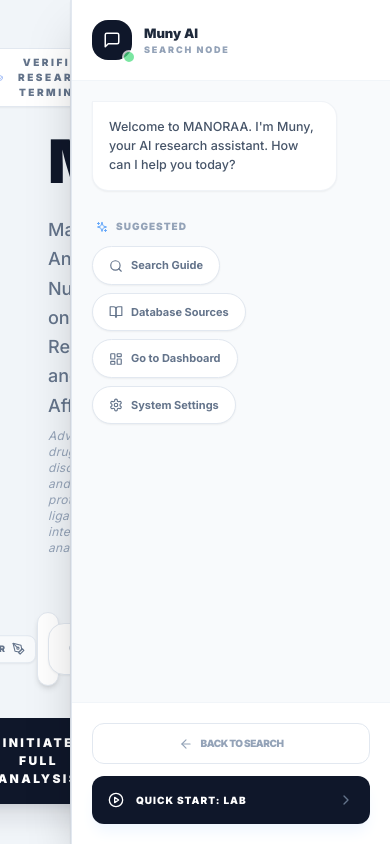
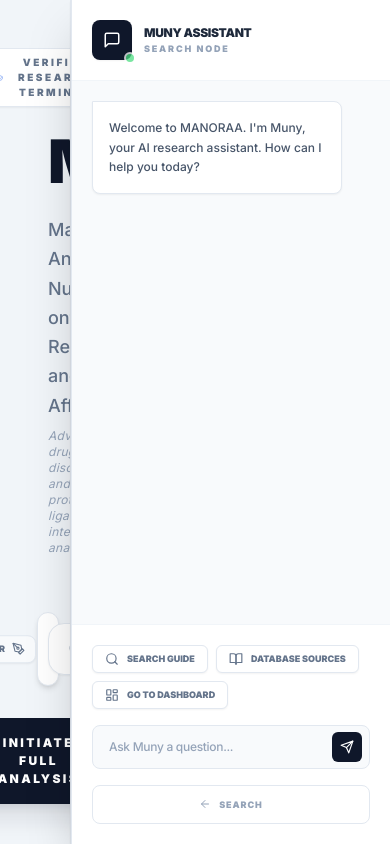
Before and after one commit to syntaxginger/Manoraa_1st-demo, a React (Vite) app: page / in a window 390 px wide. Built offline with nearby package versions, Linux system fonts and the light colour scheme.

Commit message:
refactor: enhance MunySidebar with improved message handling and UI responsiveness
(add chat streaming)

```diff
--- a/src/components/layout/MunySidebar.jsx
+++ b/src/components/layout/MunySidebar.jsx
@@ -1,8 +1,8 @@
-import React, { useState, useEffect } from 'react';
+import React, { useState, useEffect, useRef } from 'react';
 import { useNavigate } from 'react-router-dom';
 import {
   MessageSquare, ChevronRight, Sparkles, ArrowLeft, PlayCircle,
-  BookOpen, Settings, RotateCcw, FileText, Search, LayoutDashboard
+  BookOpen, Settings, RotateCcw, FileText, Search, LayoutDashboard, Send
 } from 'lucide-react';
 
 const MunySidebar = ({ currentAffinity, interactions, currentPage }) => {
@@ -10,44 +10,40 @@ const MunySidebar = ({ currentAffinity, interactions, currentPage }) => {
   const [messages, setMessages] = useState([]);
   const [currentOptions, setCurrentOptions] = useState([]);
   const [isThinking, setIsThinking] = useState(false);
+  const [inputValue, setInputValue] = useState("");
+  const chatEndRef = useRef(null);
 
-  // --- 1. CONFIG: หน้าและคำถามที่สำคัญ (Contextual Suggestions) ---
+  const scrollToBottom = () => {
+    chatEndRef.current?.scrollIntoView({ behavior: "smooth" });
+  };
+
+  useEffect(() => {
+    scrollToBottom();
+  }, [messages, isThinking]);
+
+  // --- 1. CONFIG: Contextual Messages & Suggested Chips ---
   const pageConfigs = {
     search: {
       welcome: "Welcome to MANORAA. I'm Muny, your AI research assistant. How can I help you today?",
       options: [
         { label: "Search Guide", action: "guide_info", icon: <Search size={14}/> },
         { label: "Database Sources", action: "db_info", icon: <BookOpen size={14}/> },
-        { label: "Go to Dashboard", action: "/dashboard", icon: <LayoutDashboard size={14}/>, isReal: true },
-        { label: "System Settings", action: "/settings", icon: <Settings size={14}/> }
-      ],
-      backPath: "/" // หน้าแรกอยู่แล้ว
+        { label: "Go to Dashboard", action: "/dashboard", icon: <LayoutDashboard size={14}/>, isReal: true }
+      ]
     },
     dashboard: {
       welcome: "Insight Dashboard loaded. I've analyzed the structural clusters and binding trends.",
       options: [
         { label: "What is this score?", action: "score_info" },
-        { label: "Deep-Dive in 3D Lab", action: "/lab", icon: <PlayCircle size={14}/>, isReal: true },
-        { label: "Back to Search", action: "/", icon: <Search size={14}/>, isReal: true }
-      ],
-      backPath: "/"
+        { label: "Deep-Dive in 3D Lab", action: "/lab", icon: <PlayCircle size={14}/>, isReal: true }
+      ]
     },
     lab: {
       welcome: "3D Lab active. I'm ready to calculate real-time binding affinity and forces.",
       options: [
         { label: "How to interact?", action: "lab_info" },
-        { label: "Check Ki Affinity", action: "affinity", isReal: true },
         { label: "View Report", action: "/report", icon: <FileText size={14}/>, isReal: true }
-      ],
-      backPath: "/"
-    },
-    report: {
-      welcome: "Summary Report generated. All molecular interactions are mapped and verified.",
-      options: [
-        { label: "Export Data", action: "export_info" },
-        { label: "Start New Analysis", action: "/", icon: <RotateCcw size={14}/>, isReal: true }
-      ],
-      backPath: "/"
+      ]
     }
   };
 
@@ -58,78 +54,100 @@ const MunySidebar = ({ currentAffinity, interactions, currentPage }) => {
     setCurrentOptions(config.options);
   }, [currentPage]);
 
-  // --- 2. DEMO ANSWERS: จำลองคำตอบ 5 แบบ ---
-  const getDemoResponse = (action) => {
-    const responses = {
-      "guide_info": "To search, enter a PDB ID (e.g., 1HLV) or a SMILES string. My system will retrieve hierarchical data and visualize it in 3D.",
-      "db_info": "MANORAA integrates data from UniProt, PDBbind, and ChEMBL. We use a hierarchical structure to make navigation 10x faster.",
-      "score_info": "The 'Smart Score' represents a weighted average of binding affinity and structural stability (RMSD). Higher is better.",
-      "lab_info": "You can click on any atom to view its specific interactions. Toggle the 'Pocket' view to see the binding site clearly.",
-      "affinity": `Current analysis shows a Binding Affinity (Ki) of **${currentAffinity || '5.2'} nM**, indicating a very strong interaction.`,
-      "export_info": "You can export the results as a PDF Report or download the processed PDB file for further MD simulations."
-    };
-    return responses[action] || "Processing your request... Module synchronized.";
+  // --- 2. LOGIC: Interaction Responses (Hard-coded) ---
+  const getResponse = (queryText, action = null) => {
+    const query = queryText.toLowerCase().trim();
+
+    // Check by Action (from Selection Menu)
+    if (action === "guide_info") return "To start, enter a PDB ID or SMILES string in the search bar. I will then perform a hierarchical analysis of the molecular structures.";
+    if (action === "db_info") return "MANORAA integrates high-quality data from UniProt, PDB, and ChEMBL to ensure precise binding affinity predictions.";
+    if (action === "score_info") return "The LogKi score is calculated using our validated regression models, considering interatomic distances and atom types.";
+    if (action === "lab_info") return "In the 3D Lab, you can use the Ruler tool to measure atomic distances. These values directly influence the affinity prediction.";
+
+    // Navigation Responses
+    if (action?.startsWith('/')) return `Acknowledged. Redirecting you to the ${action.replace('/', '')} module...`;
+
+    // Check by Text Input (Manual Typing)
+    if (query.includes("what is stu")) return "STU (Staurosporine) is a potent alkaloid and kinase inhibitor used as a reference ligand in this analysis.";
+    if (query.includes("purpose") || query.includes("web") || query.includes("manoraa")) return "MANORAA is a specialized platform for protein-ligand interaction analysis and binding affinity prediction.";
+
+    return "I'm sorry, this free-text feature is not yet available in the Demo version. Please use the suggested chips above for guidance.";
   };
 
-  // --- 3. LOGIC: การจัดการคำตอบและ Thinking Mode ---
-  const handleSelection = (option) => {
-    const newMessages = [...messages, { role: 'user', content: option.label }];
-    setMessages(newMessages);
+  // --- 3. HANDLERS ---
+  const handleSendMessage = (e) => {
+    e.preventDefault();
+    if (!inputValue.trim() || isThinking) return;
+
+    const userText = inputValue;
+    setMessages(prev => [...prev, { role: 'user', content: userText }]);
+    setInputValue("");
     setIsThinking(true);
 
-    // ถ้าเป็น Navigation ให้ไปทันทีหลังจาก "คิด" เสร็จ
+    setTimeout(() => {
+      setIsThinking(false);
+      const aiResponse = getResponse(userText);
+      setMessages(prev => [...prev, { role: 'ai', content: aiResponse }]);
+    }, 1000);
+  };
+
+  const handleSelection = (option) => {
+    if (isThinking) return;
+
+    // 1. Show User's Selection in Chat
+    setMessages(prev => [...prev, { role: 'user', content: option.label }]);
+    setIsThinking(true);
+
+    // 2. Process Response
+    setTimeout(() => {
+      setIsThinking(false);
+      const aiResponse = getResponse(option.label, option.action);
+      setMessages(prev => [...prev, { role: 'ai', content: aiResponse }]);
+
+      // 3. If it's a Navigation Action, wait a bit then navigate
       if (option.action?.startsWith('/')) {
         setTimeout(() => {
-            setIsThinking(false);
           navigate(option.action);
+        }, 1200);
+      }
     }, 1000);
-        return;
-    }
-
-    // จำลองการตอบคำถาม
-    setTimeout(() => {
-      setIsThinking(false);
-      const response = getDemoResponse(option.action);
-      setMessages(prev => [...prev, { role: 'ai', content: response }]);
-    }, 1500);
   };
 
   return (
-    <div className="flex flex-col h-full bg-white font-sans border-l border-slate-200 shadow-2xl">
+    <div className="flex flex-col h-full bg-white font-sans border-l border-slate-200 shadow-2xl overflow-hidden">
       {/* Header */}
-      <div className="p-5 border-b border-slate-100 flex items-center justify-between">
+      <div className="p-5 border-b border-slate-100 flex items-center justify-between bg-white shrink-0">
         <div className="flex items-center gap-3">
-          <div className="w-10 h-10 bg-slate-900 rounded-2xl flex items-center justify-center text-white relative">
+          <div className="w-10 h-10 bg-[#0F172A] rounded-lg flex items-center justify-center text-white relative shadow-sm">
             <MessageSquare size={18} />
-            <div className="absolute -bottom-1 -right-1 w-3.5 h-3.5 bg-green-400 border-2 border-white rounded-full animate-pulse"></div>
+            <div className="absolute -bottom-1 -right-1 w-3 h-3 bg-green-400 border-2 border-white rounded-full animate-pulse"></div>
           </div>
           <div>
-            <h4 className="text-[13px] font-black text-slate-800">Muny AI</h4>
+            <h4 className="text-[12px] font-black text-slate-800 uppercase tracking-tight">Muny Assistant</h4>
             <p className="text-[9px] text-slate-400 font-black uppercase tracking-[0.2em]">{currentPage || 'Home'} NODE</p>
           </div>
         </div>
       </div>
 
       {/* Chat Area */}
-      <div className="flex-1 p-5 overflow-y-auto space-y-5 bg-[#F8FAFC] custom-scrollbar">
+      <div className="flex-1 p-5 overflow-y-auto space-y-5 bg-[#F8FAFC]">
         {messages.map((msg, idx) => (
-          <div key={idx} className={`flex ${msg.role === 'user' ? 'justify-end' : 'justify-start'}`}>
-            <div className={`max-w-[88%] p-4 rounded-2xl text-[12.5px] shadow-sm ${
+          <div key={idx} className={`flex ${msg.role === 'user' ? 'justify-end' : 'justify-start'} animate-in fade-in slide-in-from-bottom-2`}>
+            <div className={`max-w-[90%] p-4 rounded-lg text-[12px] shadow-sm leading-relaxed ${
               msg.role === 'user'
-              ? 'bg-slate-900 text-white rounded-tr-none font-bold'
-              : 'bg-white text-slate-600 border border-slate-200/50 rounded-tl-none font-medium'
+              ? 'bg-[#0F172A] text-white rounded-tr-none font-bold'
+              : 'bg-white text-slate-600 border border-slate-200 rounded-tl-none font-medium'
             }`}>
               {msg.content}
             </div>
           </div>
         ))}
 
-        {/* Thinking Indicator (....) */}
         {isThinking && (
-          <div className="flex justify-start">
-            <div className="bg-white border border-slate-100 px-4 py-3 rounded-2xl rounded-tl-none flex gap-1 items-center shadow-sm">
-              <span className="text-slate-400 text-xs font-black animate-pulse">Muny is thinking</span>
-              <div className="flex gap-1 ml-1">
+          <div className="flex justify-start animate-in fade-in">
+            <div className="bg-white border border-slate-100 px-4 py-3 rounded-lg rounded-tl-none flex gap-2 items-center shadow-sm">
+              <span className="text-slate-400 text-[9px] font-black uppercase tracking-widest animate-pulse">Thinking</span>
+              <div className="flex gap-1">
                 <div className="w-1 h-1 bg-slate-400 rounded-full animate-bounce"></div>
                 <div className="w-1 h-1 bg-slate-400 rounded-full animate-bounce [animation-delay:0.2s]"></div>
                 <div className="w-1 h-1 bg-slate-400 rounded-full animate-bounce [animation-delay:0.4s]"></div>
@@ -137,48 +155,41 @@ const MunySidebar = ({ currentAffinity, interactions, currentPage }) => {
             </div>
           </div>
         )}
+        <div ref={chatEndRef} />
+      </div>
 
-        {/* Dynamic Chips */}
+      {/* Input & Footer */}
+      <div className="p-5 border-t border-slate-100 bg-white space-y-4">
+
+        {/* Suggested Chips */}
         {!isThinking && (
-          <div className="flex flex-col gap-3 pt-2">
-            <p className="text-[10px] font-black text-slate-400 uppercase tracking-widest ml-1 flex items-center gap-2">
-              <Sparkles size={12} className="text-blue-400" /> Suggested
-            </p>
           <div className="flex flex-wrap gap-2">
             {currentOptions.map((opt, i) => (
-                <button
-                  key={i}
-                  onClick={() => handleSelection(opt)}
-                  className="flex items-center gap-2 px-4 py-2.5 rounded-full text-[11px] font-bold border border-slate-200 bg-white text-slate-500 hover:border-blue-400 hover:text-blue-500 hover:bg-blue-50 transition-all shadow-sm"
-                >
+              <button key={i} onClick={() => handleSelection(opt)}
+                className="flex items-center gap-2 px-3 py-1.5 rounded-md text-[9px] font-black uppercase border border-slate-200 bg-white text-slate-500 hover:border-indigo-500 hover:text-indigo-600 transition-all shadow-sm">
                 {opt.icon} {opt.label}
               </button>
             ))}
           </div>
-          </div>
         )}
-      </div>
 
-      {/* Navigation Footer */}
-      <div className="p-5 border-t border-slate-100 bg-white space-y-3">
-        {/* ปุ่ม Back to Search เสมอตามคำขอ */}
-        <button
-            onClick={() => navigate('/')}
-            className="w-full flex items-center justify-center gap-2 py-3 rounded-xl border border-slate-200 text-[10px] font-black text-slate-400 uppercase tracking-tighter hover:bg-slate-50 transition-all"
-        >
-            <ArrowLeft size={14} /> Back to Search
+        {/* Text Input */}
+        <form onSubmit={handleSendMessage} className="relative flex items-center">
+          <input
+            type="text"
+            value={inputValue}
+            onChange={(e) => setInputValue(e.target.value)}
+            placeholder="Ask Muny a question..."
+            className="w-full bg-slate-50 border border-slate-200 rounded-lg pl-4 pr-12 py-3 text-[12px] font-bold text-slate-700 tracking-tight focus:outline-none focus:border-[#0F172A] transition-all placeholder:text-slate-400 placeholder:font-medium placeholder:normal-case"
+          />
+          <button type="submit" className="absolute right-2 p-2 bg-[#0F172A] text-white rounded-md hover:bg-indigo-600 transition-colors">
+            <Send size={14} />
           </button>
+        </form>
 
-        {/* Primary Action Button */}
-        <button
-            onClick={() => navigate(currentPage === 'lab' ? '/report' : '/lab')}
-            className="w-full flex items-center justify-between p-4 bg-slate-900 rounded-xl text-white group hover:bg-blue-500 transition-all duration-300 shadow-lg shadow-blue-50"
-        >
-          <div className="flex items-center gap-3 text-[10px] font-black uppercase tracking-widest">
-            {currentPage === 'lab' ? <FileText size={16} /> : <PlayCircle size={16} />}
-            {currentPage === 'lab' ? 'View Final Report' : 'Quick Start: Lab'}
-          </div>
-          <ChevronRight size={16} className="text-slate-500 group-hover:text-white group-hover:translate-x-1 transition-all" />
+        {/* Home Button */}
+        <button onClick={() => navigate('/')} className="w-full flex items-center justify-center gap-2 py-3 rounded-lg border border-slate-200 text-[9px] font-black text-slate-400 uppercase tracking-widest hover:bg-slate-50 transition-all">
+            <ArrowLeft size={12} /> Search
         </button>
       </div>
     </div>
```
Lines whose indentation alone changed are shown as unchanged.
